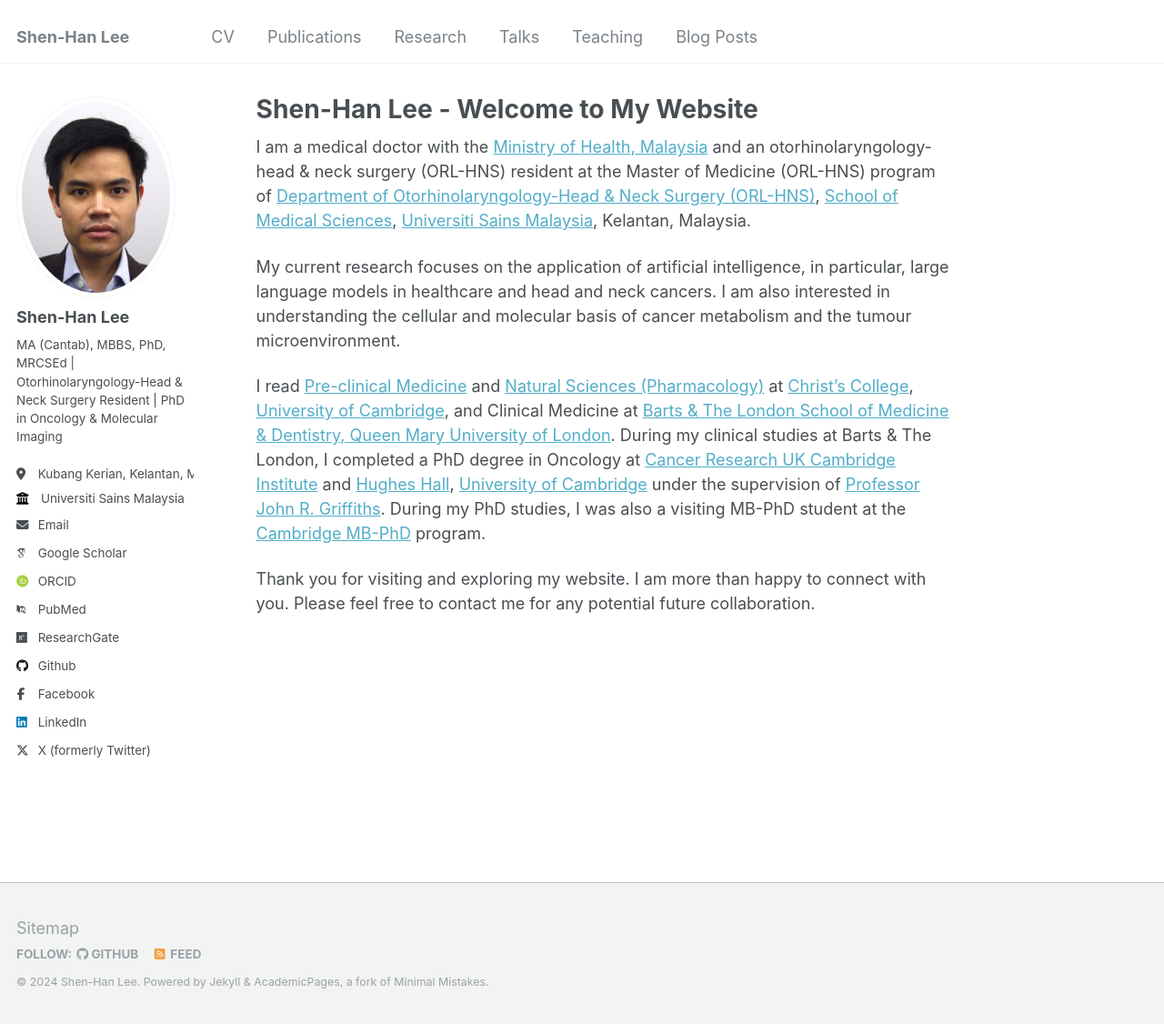
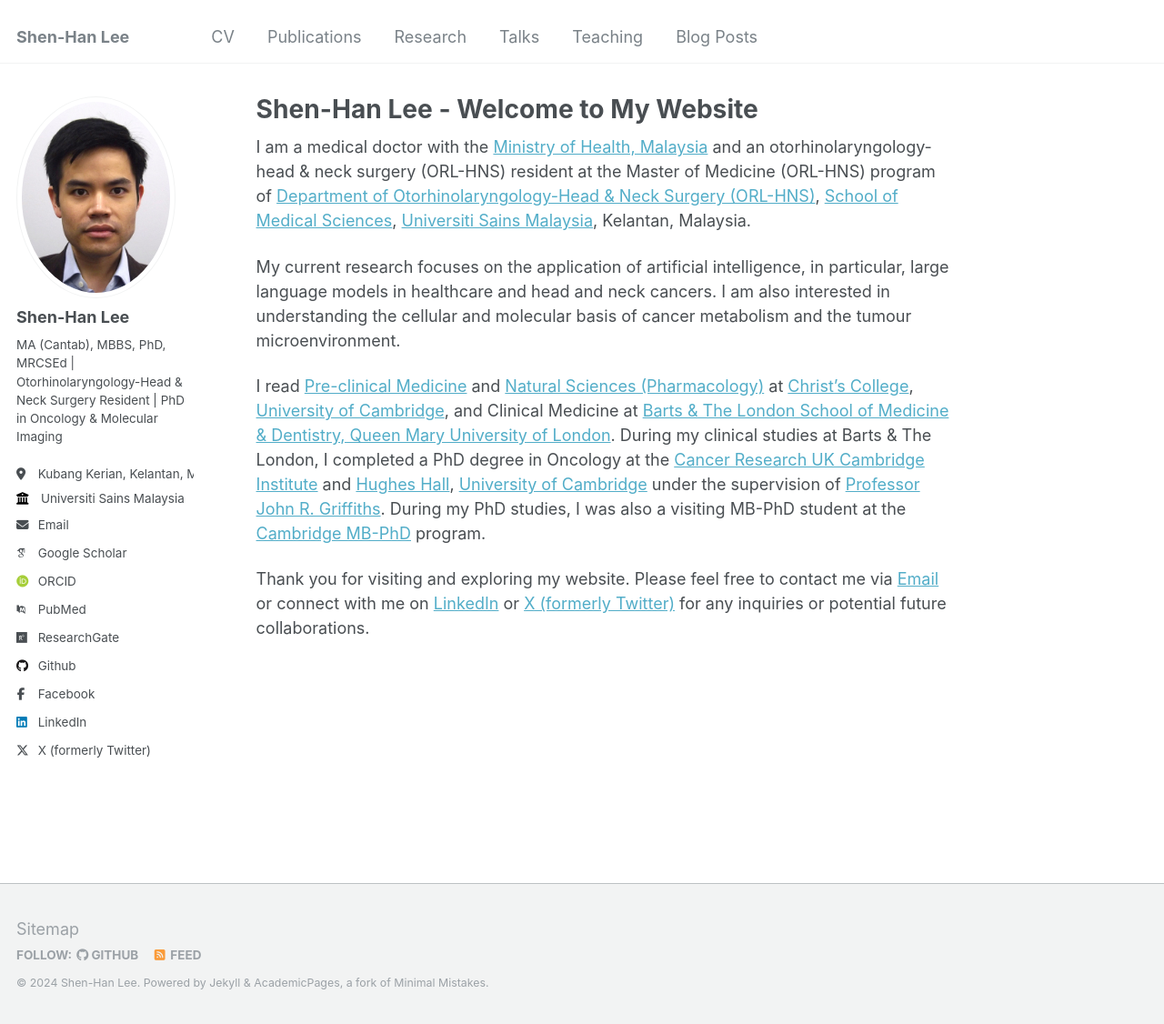
Before and after one commit to shenhanlee/shenhanlee.github.io, a Jekyll site: the page built from _pages/about.md, in a window 1280 px wide and 1126 px high. Shown: the whole window at 91% size. Built offline with Jekyll 4.4.1, drawn with Linux system fonts in a browser that asks for light colours; some web fonts are replaced.

Commit message:
Merge remote-tracking branch 'origin/master'

```diff
--- a/_pages/about.md
+++ b/_pages/about.md
@@ -11,6 +11,6 @@ I am a medical doctor with the [Ministry of Health, Malaysia](https://www.moh.go
 
 My current research focuses on the application of artificial intelligence, in particular, large language models in healthcare and head and neck cancers. I am also interested in understanding the cellular and molecular basis of cancer metabolism and the tumour microenvironment.
 
-I read [Pre-clinical Medicine](https://www.biology.cam.ac.uk/undergrads/MedST/Current/Course/Years1and2) and [Natural Sciences (Pharmacology)](https://www.phar.cam.ac.uk/undergrads/bbs) at [Christ's College](https://www.christs.cam.ac.uk), [University of Cambridge](https://www.cam.ac.uk), and Clinical Medicine at [Barts & The London School of Medicine & Dentistry, Queen Mary University of London](https://www.qmul.ac.uk/fmd/). During my clinical studies at Barts & The London, I completed a PhD degree in Oncology at [Cancer Research UK Cambridge Institute](https://www.cruk.cam.ac.uk) and [Hughes Hall](https://www.hughes.cam.ac.uk), [University of Cambridge](https://www.cam.ac.uk) under the supervision of [Professor John R. Griffiths](https://crukcambridgecentre.org.uk/users/griffiths). During my PhD studies, I was also a visiting MB-PhD student at the [Cambridge MB-PhD](https://www.medschl.cam.ac.uk/clinical-school-mbphd-course-information) program.
+I read [Pre-clinical Medicine](https://www.biology.cam.ac.uk/undergrads/MedST/Current/Course/Years1and2) and [Natural Sciences (Pharmacology)](https://www.phar.cam.ac.uk/undergrads/bbs) at [Christ's College](https://www.christs.cam.ac.uk), [University of Cambridge](https://www.cam.ac.uk), and Clinical Medicine at [Barts & The London School of Medicine & Dentistry, Queen Mary University of London](https://www.qmul.ac.uk/fmd/). During my clinical studies at Barts & The London, I completed a PhD degree in Oncology at the [Cancer Research UK Cambridge Institute](https://www.cruk.cam.ac.uk) and [Hughes Hall](https://www.hughes.cam.ac.uk), [University of Cambridge](https://www.cam.ac.uk) under the supervision of [Professor John R. Griffiths](https://crukcambridgecentre.org.uk/users/griffiths). During my PhD studies, I was also a visiting MB-PhD student at the [Cambridge MB-PhD](https://www.medschl.cam.ac.uk/clinical-school-mbphd-course-information) program.
 
-Thank you for visiting and exploring my website. I am more than happy to connect with you. Please feel free to contact me for any potential future collaboration.
+Thank you for visiting and exploring my website. Please feel free to contact me via [Email](shen-han.lee@cantab.net) or connect with me on [LinkedIn](https://www.linkedin.com/in/shenhanlee/) or [X (formerly Twitter)](https://x.com/ShenHanLee) for any inquiries or potential future collaborations.
```
